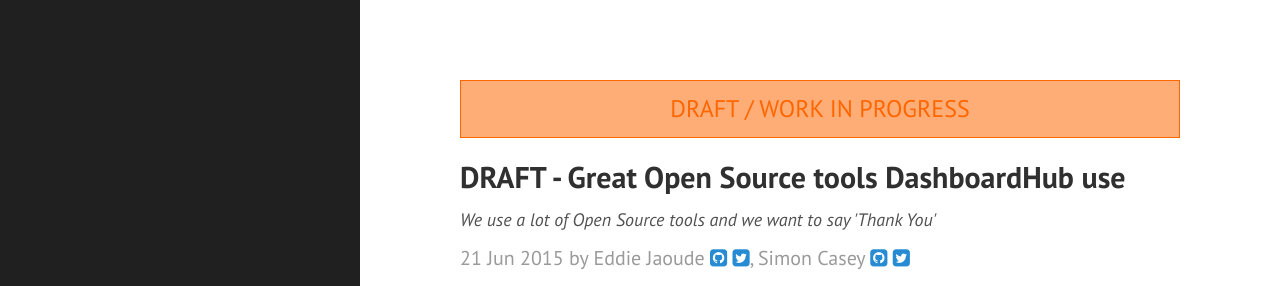
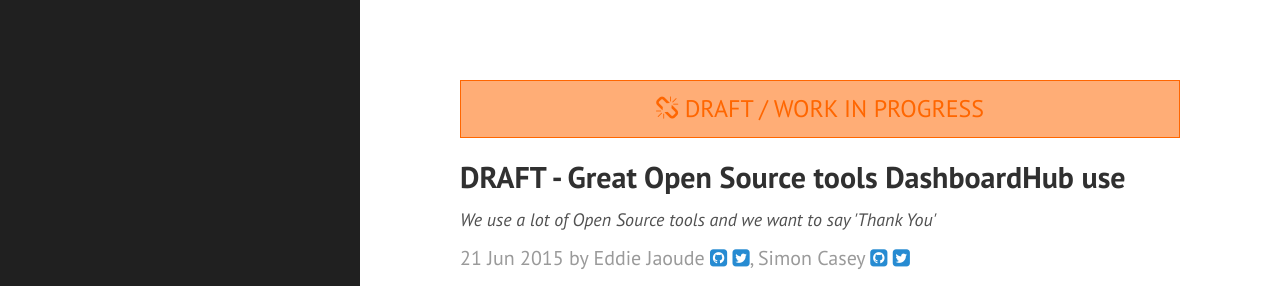
Before and after one commit to DashboardHub/Blog, a Jekyll site: the page built from _posts/2015-06-21-great-open-source-tools-dashboardhub-use.md, in a window 1280 px wide. Shown: the top 286 px of the page. Built offline with Jekyll 4.4.1, drawn with Linux system fonts in a browser that asks for light colours; nearby versions of some CDN libraries; Markdown is read by kramdown in place of the engine named in the settings; a script that is not in the unit is left out; comment, search, counter and statistics services are not loaded.

Commit message:
[#42] Draft icon used in Post list

```diff
--- a/_layouts/post.html
+++ b/_layouts/post.html
@@ -4,6 +4,7 @@
 
 {% if page.alert %}
 <div class="alert">
+    <i class="fa fa-chain-broken"></i>
     {{ page.alert }}
 </div>
 {% endif %}
```
